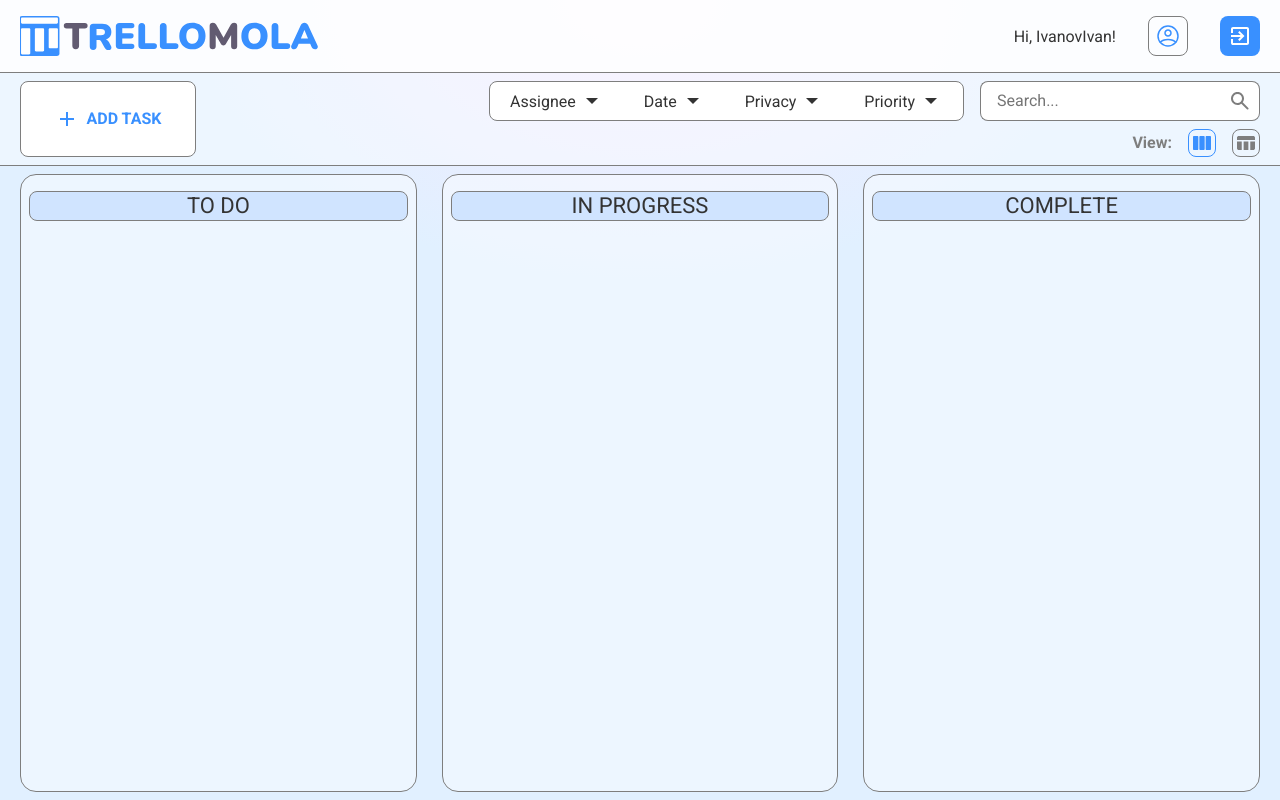
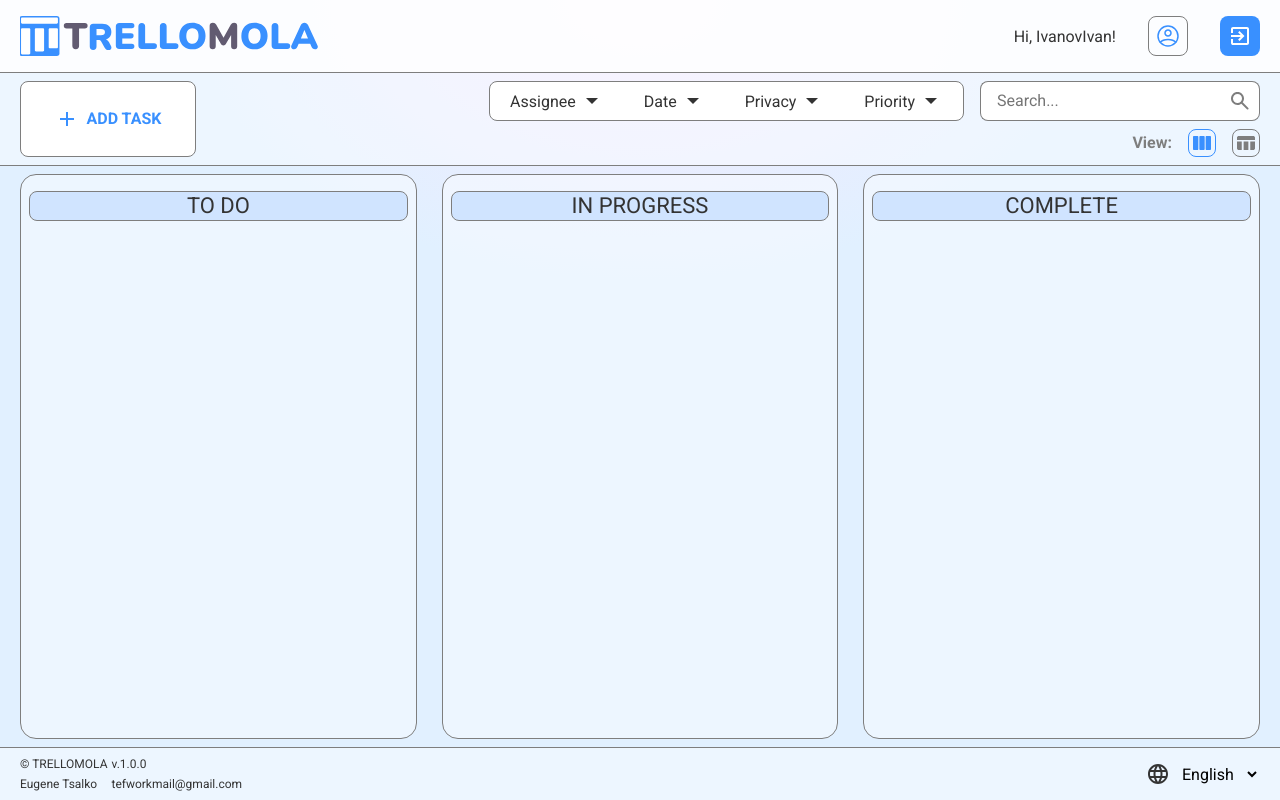
Before and after one commit to EugeneTsalko/datamola2023, a website: page UI/index.html in a window 1280 px wide. Drawn offline with Linux system fonts and the light colour scheme.

Commit message:
feat: add FooterView

```diff
--- a/UI/index.html
+++ b/UI/index.html
@@ -15,7 +15,7 @@
   <script defer src="../scripts/model/Comment.js"></script>
   <script defer src="../scripts/model/Task.js"></script>
   <script defer src="../scripts/model/TaskCollection.js"></script>
-  <script defer src="../scripts/view/Component.js"></script>
+  <script defer src="../scripts/view/components/Footer/FooterView.js"></script>
   <script defer src="../scripts/view/components/Header/HeaderView.js"></script>
   <script defer src="../scripts/view/components/Filter/FilterView.js"></script>
   <script defer src="../scripts/view/components/TaskFeed/TaskFeedView.js"></script>
--- a/scripts/app.js
+++ b/scripts/app.js
@@ -8,6 +8,9 @@ headerView.display({ user: 'IvanovIvan' });
 const main = DomHelper.createNode('main', ['main'], { id: 'main' });
 document.body.append(main);
 
+const footerView = new FooterView('root');
+footerView.display();
+
 const filterView = new FilterView('main');
 filterView.display();
 
--- /dev/null
+++ b/scripts/view/components/Footer/FooterView.js
@@ -0,0 +1,25 @@
+class FooterView {
+  constructor(parentId) {
+    this.root = document.getElementById(parentId);
+    this.node = DomHelper.createNode('footer', ['footer']);
+    this.node.innerHTML = `
+      <div class="footer-info">
+        <span>© TRELLOMOLA</span>
+        <span>v.1.0.0</span>
+        <span>Eugene Tsalko</span>
+        <span>tefworkmail@gmail.com</span>
+      </div>
+      <div class="select-lang">
+        <label for="lang-select"></label>
+        <select name="language" id="lang-select">
+          <option value="english">English</option>
+          <option value="russian">Русский</option>
+        </select>
+      </div>
+    `;
+  }
+
+  display() {
+    this.root.append(this.node);
+  }
+}
```
